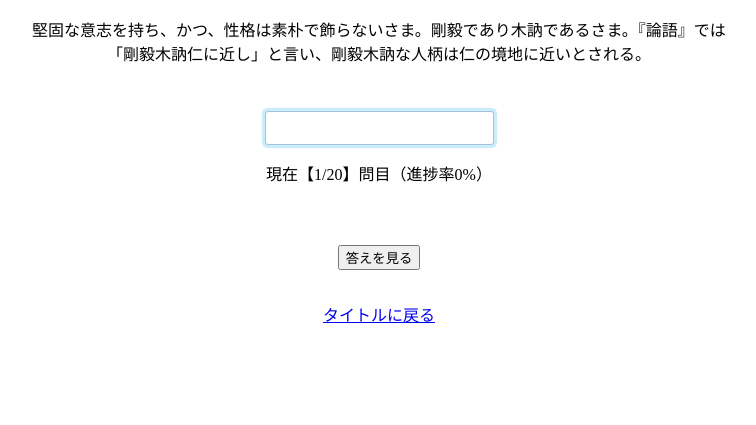
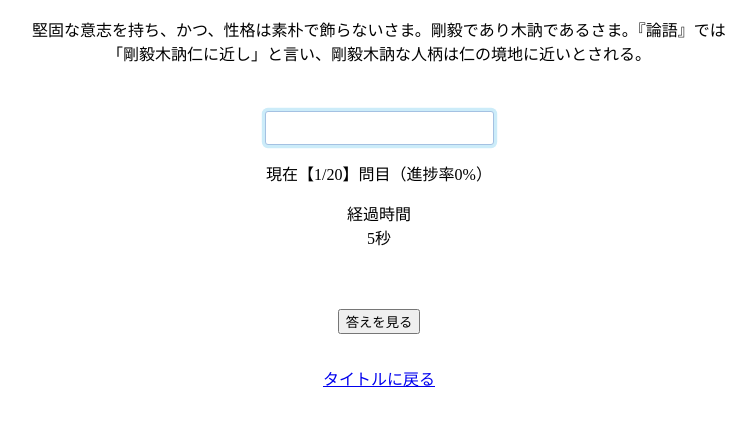
Before and after one commit to friends314/Yojijukugo, a plain HTML site: page theme/index.html in a window 1280 px wide. Shown: the part 127-552 px from the top of the page, without its empty margins (261-1017 px from the left). Drawn offline with Linux system fonts and the light colour scheme; a web font is replaced by a local one.

Commit message:
経過時間を表示

```diff
--- a/css/style.css
+++ b/css/style.css
@@ -64,3 +64,11 @@ h1 {
 .reveal-answer-inner {
   padding: 10px 0;
 }
+
+#timer {
+  text-align: center;
+}
+
+#timer span {
+  display: block;
+}
--- a/js/main.js
+++ b/js/main.js
@@ -123,3 +123,25 @@ cheat.forEach(item => {
         }
     })
 });
+
+/**
+ * 経過時間を表示
+ */
+let startTime = Date.now();
+
+const timeID = setInterval((tmp, total)=>{
+    const millis = Date.now() - startTime;
+    const minutes = Math.floor(millis / 1000 / 60);
+    const seconds = Math.floor((millis / 1000) % 60);
+
+    if(minutes > 0) {
+        document.querySelector('.time').textContent = minutes + '分' + seconds + '秒';
+    }else{
+        document.querySelector('.time').textContent = seconds + '秒';
+    }
+
+    console.log(seconds);
+    if (tmp.length == total) {
+        clearInterval(timeID);
+    }
+}, 1000);
--- a/theme/index.html
+++ b/theme/index.html
@@ -22,6 +22,10 @@
           <input type="text" id="answer">
         </p>
         <p class="al-center" id="location"></p>
+        <p id="timer">
+          <span>経過時間</span>
+          <span class="time"></span>
+        </p>
       </section>
     </div>
   </main>
```
